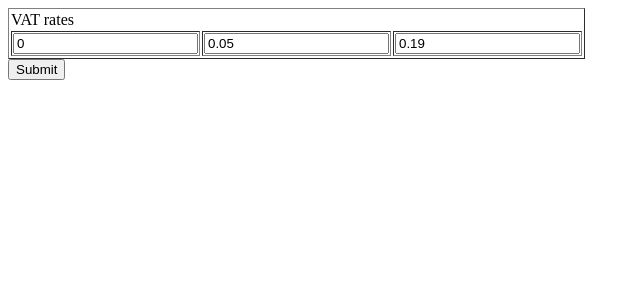
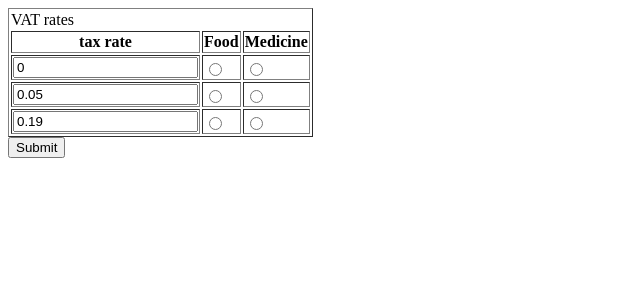
Before and after one commit to ofiscal/tax.co.web, a Django app: page /run_make/radio_table_generated in a window 1280 px wide. Shown: the top 300 px of the page, without its empty margins (0-640 px from the left). Run offline with Django 3.2, Linux system fonts and the light colour scheme; parts of the project's set-up code (start-up, migrations or seed data) failed here and were passed over.

Commit message:
The generated table:
  Add radio cell inputs.

  Transpose it, so that each column is a group of consumables,
  and each row is a tax rate.
  This will let it share code with the other table.

```diff
--- a/django/run_make/templates/run_make/radio_table_generated.html
+++ b/django/run_make/templates/run_make/radio_table_generated.html
@@ -5,37 +5,70 @@
     // When incorporating this code there, omit this function.
     let cell = document . createElement ( "td" );
     let input = document . createElement ( "input" );
+    cell . appendChild ( input );
     input . id   = name + " id";
     input . name = name;
     input . step = "any";
     input . type = "number";
     if (value != null) {input . value = value; }
     else               {input . value = 0; };
-    cell . appendChild ( input );
     return cell;
   }
 
-  // The first row of the VAT table lets the user specify the rates.
-  function insertRow_VATRates ( table ) {
+  function radioCell ( name, value ) {
+    let cell = document . createElement ( "td" )
+    let input = document . createElement ( "input" )
+    cell . appendChild ( input );
+    input . name = name // What it determines.
+                        // PITFALL: Radio buttons with the same name
+                        // are mutually exclusive alternatives.
+    input . value = value // What it would mean if checked.
+    input . type = "radio"
+    return cell
+  }
+
+  function headingCell ( name ) {
+    // PITFALL: This function is duplicated in manual_tax_tables.html.
+    // When incorporating this code there, omit this function.
+    let cell = document . createElement ( "th" );
+    cell . innerHTML = name;
+    return cell;
+  }
+
+  function insertRow_VATHeader ( table ) {
+    // Modifies `table`. Returns nothing.
     var row   = document . createElement ( "tr" );
     table . appendChild ( row );
-    row . appendChild ( numericInputCell ( "VAT rate 0", 0    ) )
-    row . appendChild ( numericInputCell ( "VAT rate 1", 0.05 ) )
-    row . appendChild ( numericInputCell ( "VAT rate 2", 0.19 ) ) }
-    // Try the above in a loop once it works without one.
-    // rates = [0,0.05,0.19]
-    // for (let r in rates) {
-    //   row . appendChild ( numericInputCell ( rates[r] ) ) }
+    row . appendChild ( headingCell ( "tax rate" ) )
+    row . appendChild ( headingCell ( "Food" ) )
+    row . appendChild ( headingCell ( "Medicine" ) ) }
+
+  function insertRow_VATRates ( table, rate_group_number, rate ) {
+    // Modifies `table`. Returns nothing.
+    var row   = document . createElement ( "tr" );
+    rate_group_name = "VAT rate " + rate_group_number.toString()
+    table . appendChild ( row );
+    row . appendChild (
+      numericInputCell ( rate_group_name, rate ) )
+    row . appendChild (
+      radioCell ( "Food", rate_group_name ) )
+    row . appendChild (
+      radioCell ( "Medicine", rate_group_name ) )
+  }
 
   function insertTable_VAT () {
     let hostForm = document . getElementById ( "User input" )
     let table = document . createElement ( "table" )
+    hostForm . appendChild ( table )
       // table . id = "VAT table" // I'd prefer not to use these.
     table . createCaption ()
     table . innerHTML = "VAT rates"
     table . border = "1";
-    insertRow_VATRates ( table )
-    hostForm . appendChild ( table ) }
+    insertRow_VATHeader ( table )
+    insertRow_VATRates ( table, 0, 0 )
+    insertRow_VATRates ( table, 1, 0.05 )
+    insertRow_VATRates ( table, 2, 0.19 )
+  }
 
 </script>
 <form id = "User input"
```
